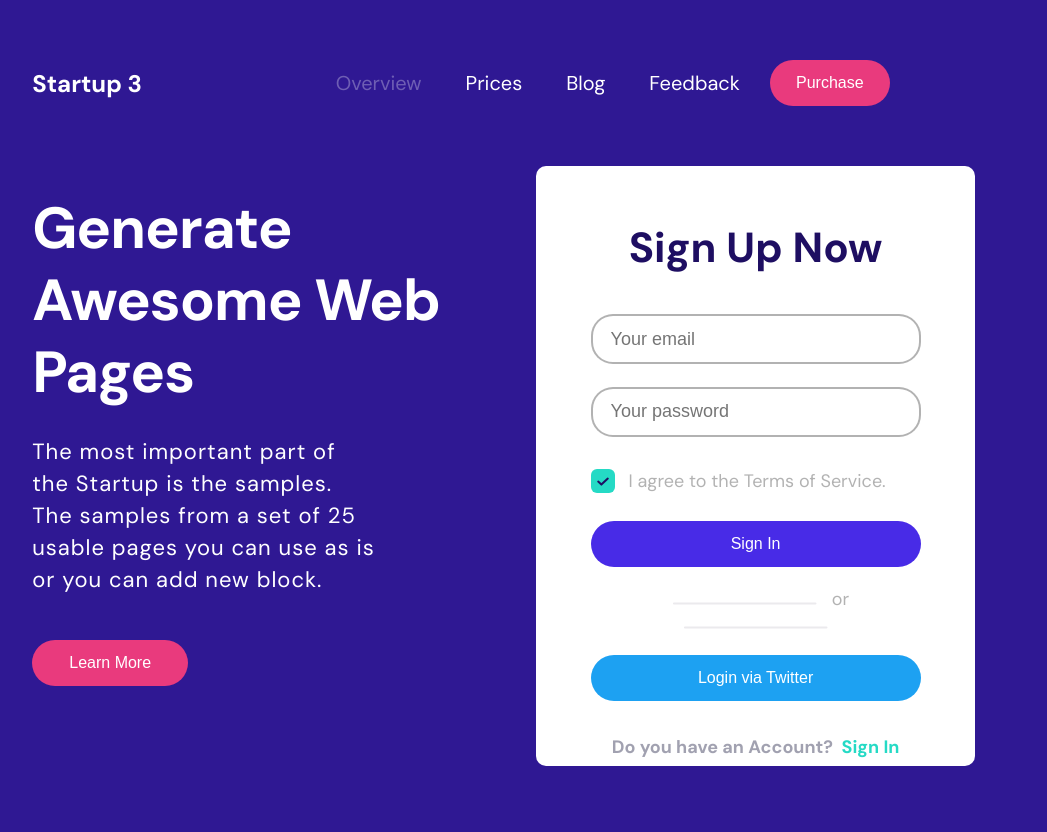
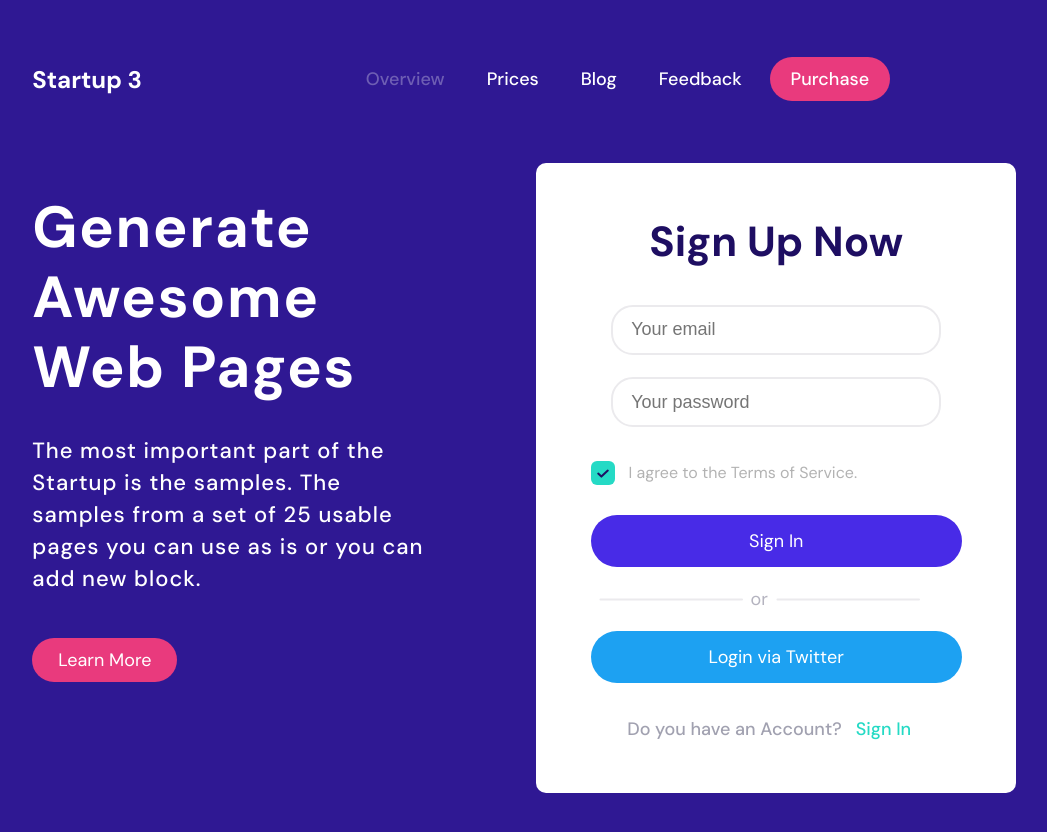
Before and after one commit to Meera-Sandiya-A/landing-page-header-14, a plain HTML site: page index.html in a window 1280 px wide. Shown: the whole page, without its empty margins (179-1226 px from the left). Drawn offline with Linux system fonts and the light colour scheme; a web font is replaced by a local one.

Commit message:
Adding styles to links

```diff
--- a/index.html
+++ b/index.html
@@ -14,13 +14,13 @@
   </head>
   <body>
     <header>
-      <h2><stron>Startup 3</stron></h2>
+      <h2><strong>Startup 3</strong></h2>
       <span>
-        <p style="opacity: 0.3">Overview</p>
-        <p>Prices</p>
-        <p>Blog</p>
-        <p>Feedback</p>
-        <button>Purchase</button>
+        <a href="#" class="header-link">Overview</a>
+        <a href="#">Prices</a>
+        <a href="#">Blog</a>
+        <a href="#">Feedback</a>
+        <a href="#" class="btn btn-header">Purchase</a>
       </span>
     </header>
 
@@ -32,7 +32,7 @@
           from a set of 25 usable pages you can use as is or you can add new
           block.
         </p>
-        <button>Learn More</button>
+        <a href="#" class="btn btn-link">Learn More</a>
       </div>
 
       <div class="main-form">
@@ -63,11 +63,12 @@
         </div>
 
         <div class="btn-form">
-          <button style="background: #482be7">Sign In</button>
+          <button class="btn btn-signin">Sign In</button>
+
           <div class="option-form">
             <svg
               xmlns="http://www.w3.org/2000/svg"
-              width="165"
+              width="160"
               height="3"
               viewBox="0 0 145 3"
               fill="none"
@@ -82,7 +83,7 @@
             or
             <svg
               xmlns="http://www.w3.org/2000/svg"
-              width="165"
+              width="160"
               height="3"
               viewBox="0 0 145 3"
               fill="none"
@@ -95,11 +96,10 @@
               />
             </svg>
           </div>
-          <button style="background: #1da1f2">Login via Twitter</button>
+
+          <button class="btn btn-login">Login via Twitter</button>
           <p class="form-text">
-            Do you have an Account?&nbsp;&nbsp;<span style="color: #25dac5"
-              >Sign In</span
-            >
+            Do you have an Account?<a href="#" class="text-link">Sign In</a>
           </p>
         </div>
       </div>
--- a/style.css
+++ b/style.css
@@ -5,19 +5,20 @@
 }
 
 body {
-  width: auto;
-  height: 890px;
+  max-width: auto;
+  margin: 0;
+  height: 860px;
   background: #2f1893;
-  padding: 2.5rem 13.2rem;
+  padding: 2.2rem 13.2rem;
   color: #fff;
   font-family: "DM Sans", sans-serif;
-  /* font-family: "Gill Sans", "Gill Sans MT", Calibri, "Trebuchet MS", sans-serif; */
 }
 
 header {
   display: flex;
   align-items: center;
   justify-content: space-between;
+  flex-shrink: 0;
   padding: 16px 0;
   margin-bottom: 2.5rem;
 }
@@ -26,62 +27,73 @@ header span {
   display: flex;
   align-items: center;
   justify-content: center;
-  gap: 16px;
-  font-size: 20px;
+  flex-shrink: 0;
+  gap: 14px;
+  font-size: 18px;
+  font-weight: 500;
+  line-height: 28px;
 }
 
-span p {
+a {
   padding: 14px;
+  text-decoration: none;
+  color: #fff;
 }
 
-header button {
-  width: 120px;
-  /* height: 40px; */
-  /* text-align: center; */
+.header-link {
+  opacity: 0.3;
 }
 
-button {
+.btn {
   padding: 14px 20px;
   border: none;
   background: #e93a7d;
   color: #fff;
   border-radius: 28px;
-  font-size: 16px;
+  font-size: 18px;
+  font-family: inherit;
+}
+
+.btn-header {
+  width: 120px;
+  text-align: center;
+  padding: 8px 20px;
 }
 
 main {
   display: grid;
   grid-template-columns: 1fr 1fr;
-  width: auto;
 }
 
 .main-content > h2 {
   font-size: 58px;
-  line-height: 72px;
-  letter-spacing: -1px;
-  padding: 1.6rem 0 0 0;
+  font-weight: 700;
+  line-height: 70px;
+  letter-spacing: 1.6px;
+  padding: 1.8rem 0 0 0;
   width: 424px;
   height: 254px;
 }
 
 .main-content > p {
-  padding: 16px 0 18px;
+  padding: 18px 0;
   font-size: 22px;
+  font-weight: 500;
   line-height: 32px;
   letter-spacing: 1px;
-  width: 345px;
-  margin-bottom: 1.6rem;
+  width: 400px;
+  margin-bottom: 2.2rem;
 }
 
-.main-content > button {
-  width: 156px;
+.btn-link {
+  padding: 10px 26px;
 }
 
 .main-form {
-  width: auto;
-  height: 600px;
+  width: 480px;
+  height: 630px;
   margin: 0 0 0 5rem;
-  padding: 3.4rem;
+  padding: 3.2rem 3.4rem;
   background: #fff;
   border-radius: 10px;
   text-align: center;
@@ -89,7 +101,8 @@ main {
 
 .main-form h3 {
   font-size: 42px;
-  margin-bottom: 1.8rem;
+  font-weight: 700;
+  margin-bottom: 1.6rem;
   color: #1e0e62;
 }
 
@@ -105,9 +118,11 @@ form input {
   height: 50px;
   padding: 14px 18px;
   margin-bottom: 1.4rem;
+
   font-size: 18px;
-
-  border: 2px solid rgba(0, 0, 0, 0.3);
+  font-weight: 500;
+  color: rgba(21, 20, 57, 0.3);
+  border: 2px solid rgba(235, 234, 237, 1);
   border-radius: 22px;
 }
 
@@ -115,9 +130,11 @@ form input {
   display: flex;
   gap: 14px;
   align-items: center;
-  margin-bottom: 1rem;
+  margin-bottom: 1.1rem;
   color: rgba(0, 0, 0, 0.3);
-  font-size: 18px;
+  font-size: 16px;
+  font-weight: 400;
+  line-height: 26px;
 }
 
 .btn-form {
@@ -127,26 +144,32 @@ form input {
   padding: 12px 0;
 }
 
-.option-form {
-  padding: 20px 0;
-  color: rgba(0, 0, 0, 0.3);
-  font-size: 18px;
-  text-align: center;
+.btn-signin {
+  background: #482be7;
 }
 
-/* .option-form::after,
-.option-form::before {
-  content: "";
-  width: 1px;
-  height: 3rem;
-  background: #000;
-} */
+.btn-login {
+  background: #1da1f2;
+}
+
+.option-form {
+  display: flex;
+  align-items: center;
+  padding: 20px 0;
+  color: rgba(21, 20, 57, 0.323);
+  font-size: 18px;
+}
 
 .form-text {
   padding: 20px 0;
   margin-top: 12px;
   color: rgba(21, 20, 57, 0.4);
   font-size: 18px;
-  font-weight: bold;
+  font-weight: 500;
   line-height: 28px;
 }
+
+.text-link {
+  color: #25dac5;
+  text-decoration: none;
+}
```
